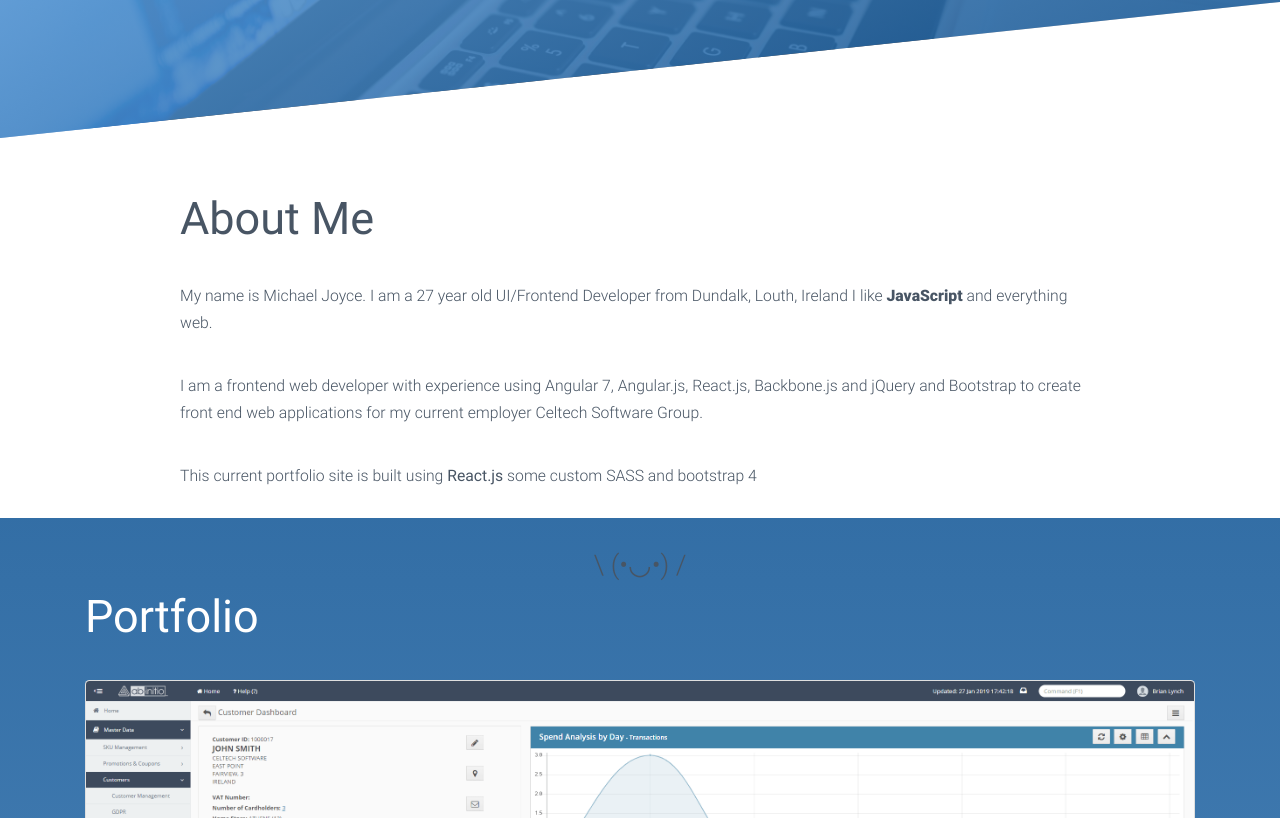
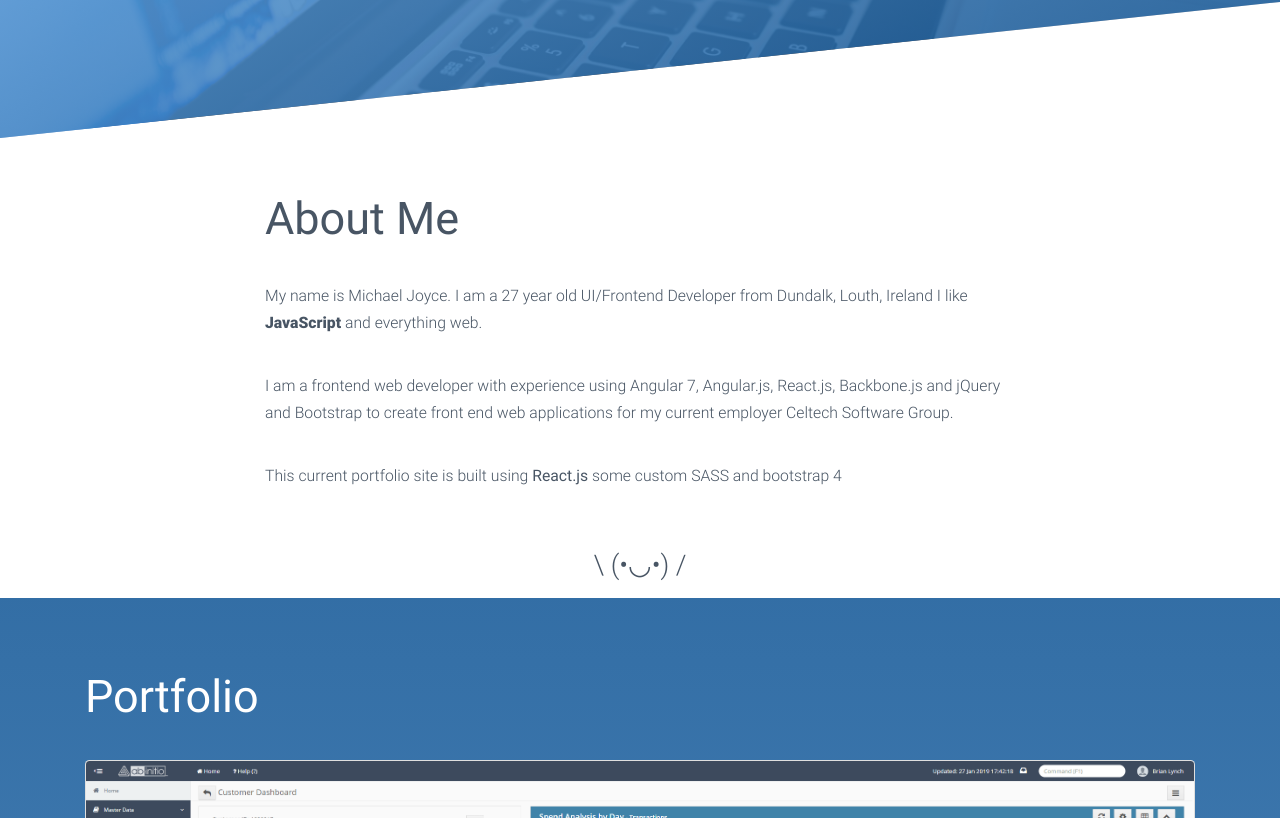
Before and after one commit to MichaelPeterJoyce/michaeljoyce, a React app: page / in a window 1280 px wide. Shown: the part 542-1360 px from the top of the page. Built offline with nearby package versions, Linux system fonts and the light colour scheme.

Commit message:
fixed about me section being too wide

```diff
--- a/src/Pages/AboutPage/AboutPage.scss
+++ b/src/Pages/AboutPage/AboutPage.scss
@@ -4,12 +4,8 @@
 .about-page {
     padding-top: 2rem;
     color: $text-color-secondary;
-    min-height: 70vh;
-    display: flex;
-    flex: 0 1 auto;
-    flex-direction: column;
+    min-height: 80vh;
     clip-path: polygon(0 0, 100% 0, 100% 80%, 0 100%);
-    justify-content: center;
 
     @include breakpoint-small-down {
         padding-top: 3rem;
--- a/src/Pages/AboutPage/AboutPage.tsx
+++ b/src/Pages/AboutPage/AboutPage.tsx
@@ -4,7 +4,7 @@ import './AboutPage.scss'
 export default class AboutPage extends Component {
     render() {
         return (
-            <div className="about-page">
+            <div className="container about-page">
                 <div className="content-grid">
                     <h1>About Me</h1>
                     <div className="about-wrapper">
```
